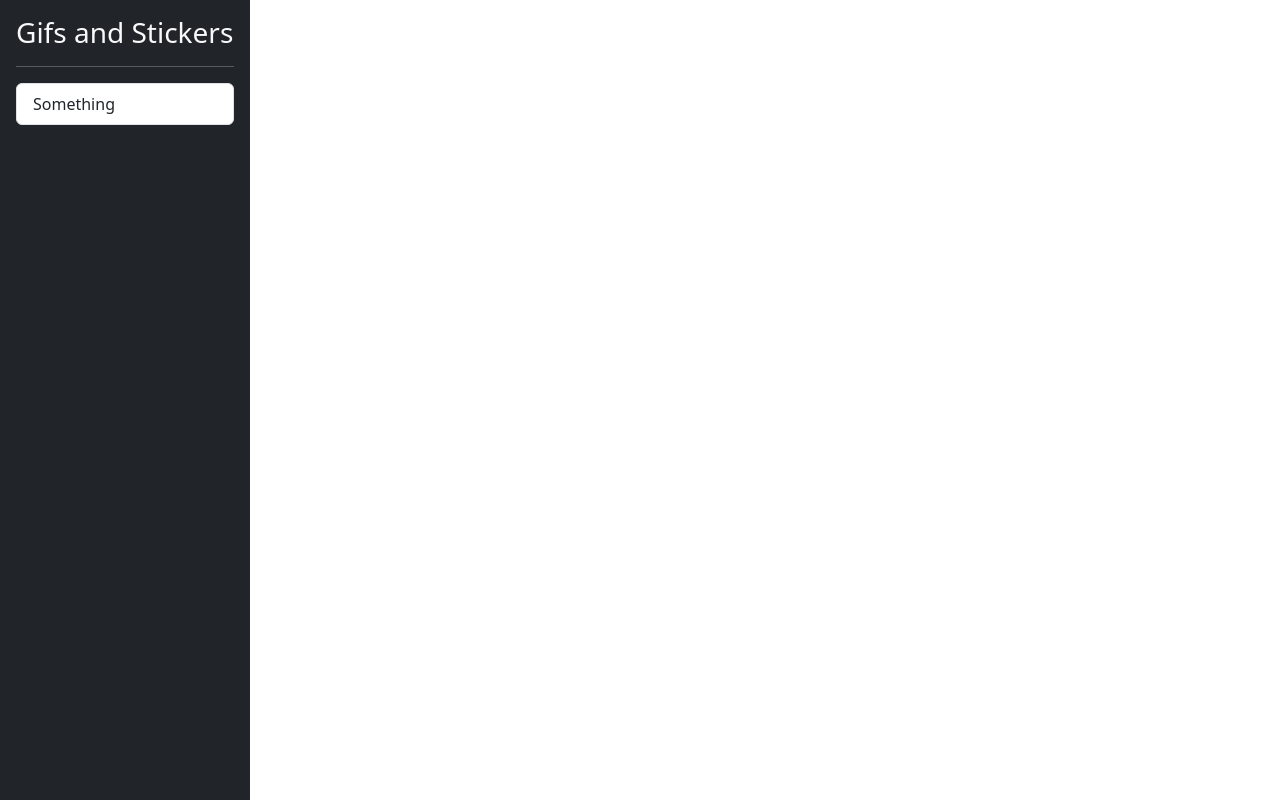
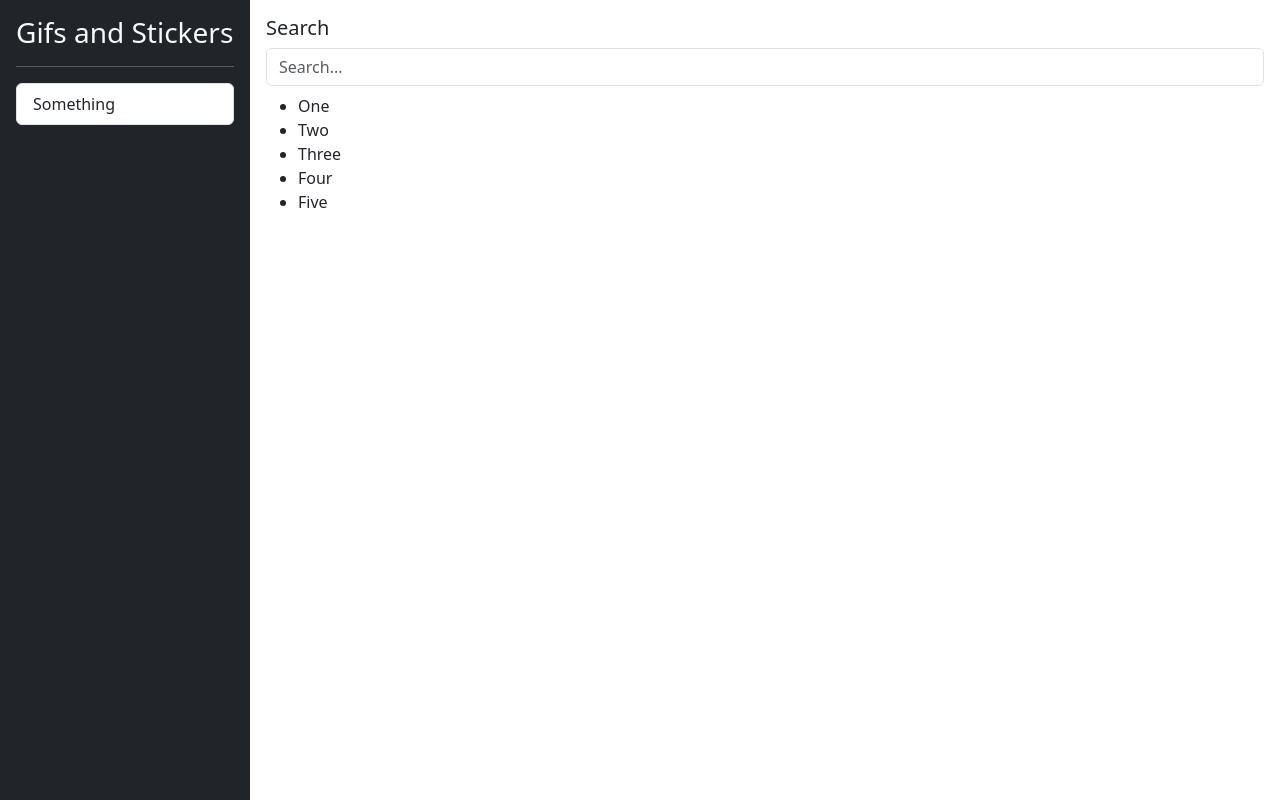
Before and after one commit to jestevezsoarez/gifs-and-stickers, an Angular app: page / in a window 1280 px wide. Built offline with nearby package versions, Linux system fonts and the light colour scheme.

Commit message:
home page and search

```diff
--- a/src/app/app.component.html
+++ b/src/app/app.component.html
@@ -3,4 +3,5 @@
   <shared-sidebar></shared-sidebar>
 
   <!-- Home Page -->
+  <gifs-home-page class="flex-fill"></gifs-home-page>
 </div>
--- /dev/null
+++ b/src/app/gifs/components/search/search.component.html
@@ -0,0 +1,2 @@
+<h5>Search</h5>
+<input type="text" class="form-control" placeholder="Search...">
--- /dev/null
+++ b/src/app/gifs/pages/home-page/home-page.component.html
@@ -0,0 +1,15 @@
+<div class="row p-3">
+    <div class="col-12">
+        <gifs-search></gifs-search>
+    </div>
+
+    <div class="col-12 pt-2">
+        <ul>
+            <li>One</li>
+            <li>Two</li>
+            <li>Three</li>
+            <li>Four</li>
+            <li>Five</li>
+        </ul>
+    </div>
+</div>
```
Also changed, not shown: src/app/gifs/components/search/search.component.ts (added, +10 -0 lines), src/app/gifs/gifs.module.ts (+9 -1 lines), src/app/gifs/pages/home-page/home-page.component.ts (added, +10 -0 lines), src/app/gifs/components/search/search.component.css (added), src/app/gifs/pages/home-page/home-page.component.css (added), 2 other files (tests, documents, lock files or other folders).
